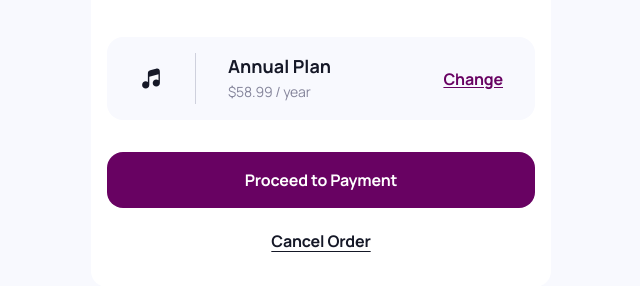
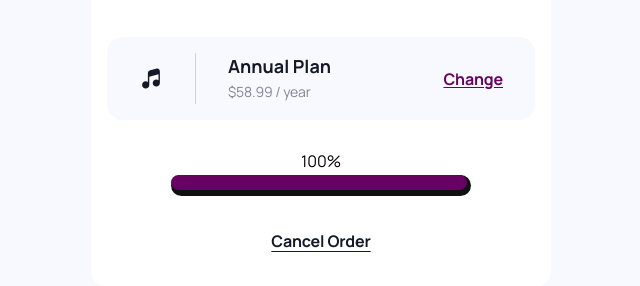
Before and after one commit to BartZaw00/Order-Summary, a website built with Vite: page index.html in a window 1280 px wide. Both pictures are taken after a click on the button "Proceed to Payment". Shown: the part 452-738 px from the top of the page, without its empty margins (319-959 px from the left). Built offline with nearby package versions, Linux system fonts and the light colour scheme.

Commit message:
Project done

```diff
--- a/index.html
+++ b/index.html
@@ -45,7 +45,13 @@
               <a class="c-summary-plan__change-btn" href="#">Change</a>
             </div>
           </div>
-          <button class="c-summary-box__payment-btn">Proceed to Payment</button>
+          <div id="loader" class="c-loader">
+            <div id="percent" class="c-loader__percent">100%</div>
+            <div class="c-loader__progress-bar">
+              <div id="progress" class="c-loader__progress"></div>
+            </div>
+          </div>
+          <button id="proceed-btn" class="c-summary-box__payment-btn">Proceed to Payment</button>
           <a class="c-summary-box__cancel-btn" href="#">Cancel Order</a>
         </div>
       </div>
--- a/src/pages/home-page/scripts/home-page.js
+++ b/src/pages/home-page/scripts/home-page.js
@@ -6,7 +6,33 @@ import "../styles/section.scss";
 import "../styles/summary-box.scss";
 import "../styles/summary-text.scss";
 import "../styles/summary-plan.scss";
+import "../styles/loader.scss";
 
-import { setupCounter } from "../../../global-scripts/scripts/counter/counter.js";
+const btn = document.getElementById("proceed-btn");
+const loader = document.getElementById("loader");
+const percent = document.getElementById("percent");
+const progress = document.getElementById("progress");
 
-setupCounter(document.querySelector("#counter"));
+let count = 4;
+let per = 8;
+let loading;
+
+const animate = () => {
+  if (count === 100) {
+    clearInterval(loading);
+    setTimeout(() => {
+      window.location.reload();
+    }, 1000);
+  } else {
+    per += 3;
+    count += 1;
+    progress.style.width = per + "px";
+    percent.textContent = count + "%";
+  }
+};
+
+btn.addEventListener("click", () => {
+  btn.classList.add("c-summary-box__payment-btn--hide");
+  loader.classList.add("c-loader--active");
+  loading = setInterval(animate, 20);
+});
--- /dev/null
+++ b/src/pages/home-page/styles/loader.scss
@@ -0,0 +1,27 @@
+.c-loader {
+  display: none;
+  text-align: center;
+  height: 56px;
+  margin-bottom: 20px;
+  flex-direction: column;
+  gap: 5px;
+
+  &--active {
+    display: flex;
+  }
+
+  &__progress-bar {
+    width: 300px;
+    height: 21px;
+    background-color: #111;
+    border-radius: 13px;
+    margin: 0 auto;
+  }
+
+  &__progress {
+    width: 200px;
+    height: 15px;
+    background-color: var(--color-primary);
+    border-radius: 13px;
+  }
+}
--- a/src/pages/home-page/styles/summary-box.scss
+++ b/src/pages/home-page/styles/summary-box.scss
@@ -35,6 +35,10 @@
     background-color: var(--color-button-hover);
   }
 
+  &__payment-btn--hide {
+    display: none;
+  }
+
   &__cancel-btn {
     align-self: center;
     color: var(--color-title);
@@ -65,7 +69,7 @@
     }
 
     &__cancel-btn {
-      font-size:14px;
+      font-size: 14px;
       line-height: 22px;
       margin-bottom: 28px;
       text-underline-offset: 2px;
```
Also changed, not shown: src/global-styles/style.scss (line endings or trailing spaces).
